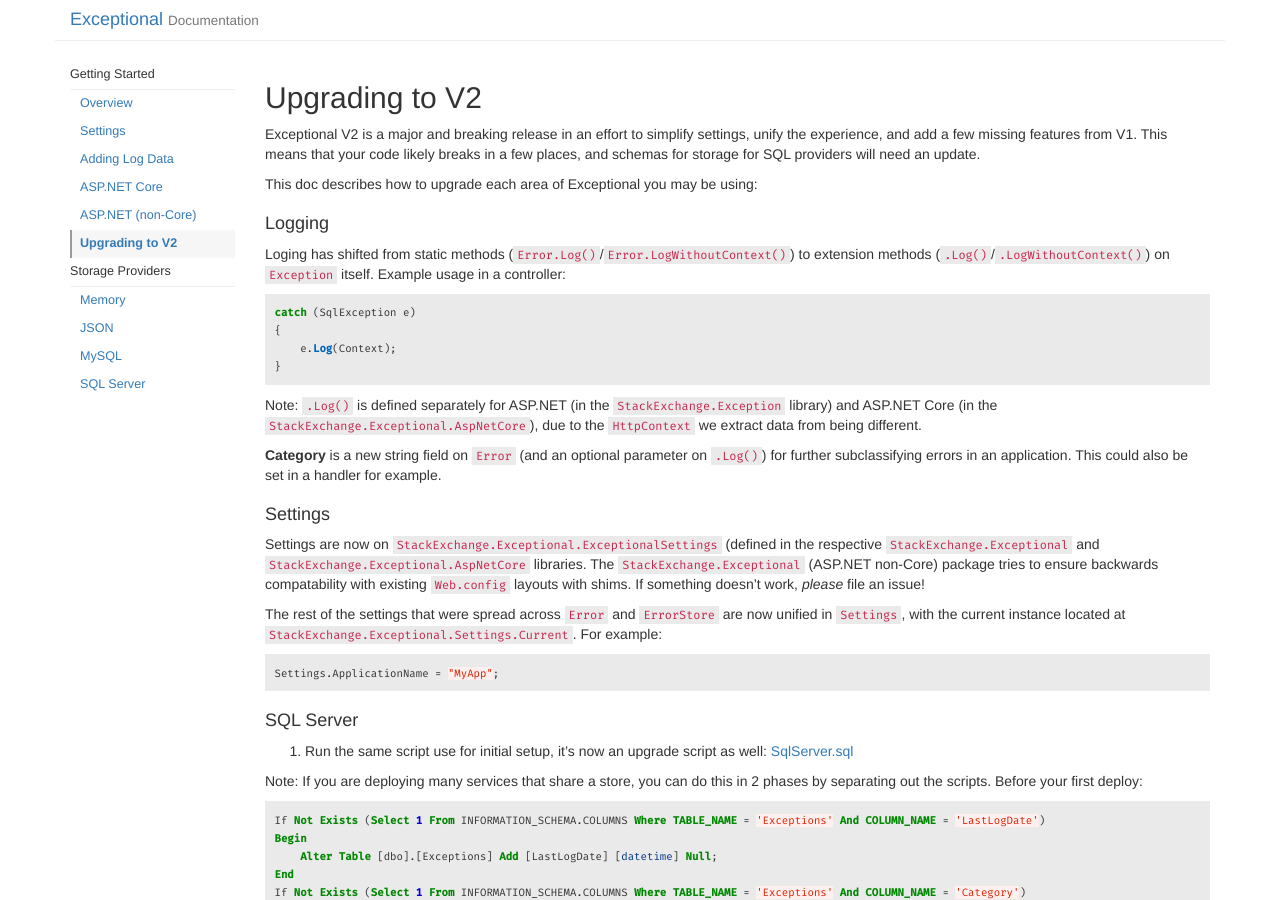
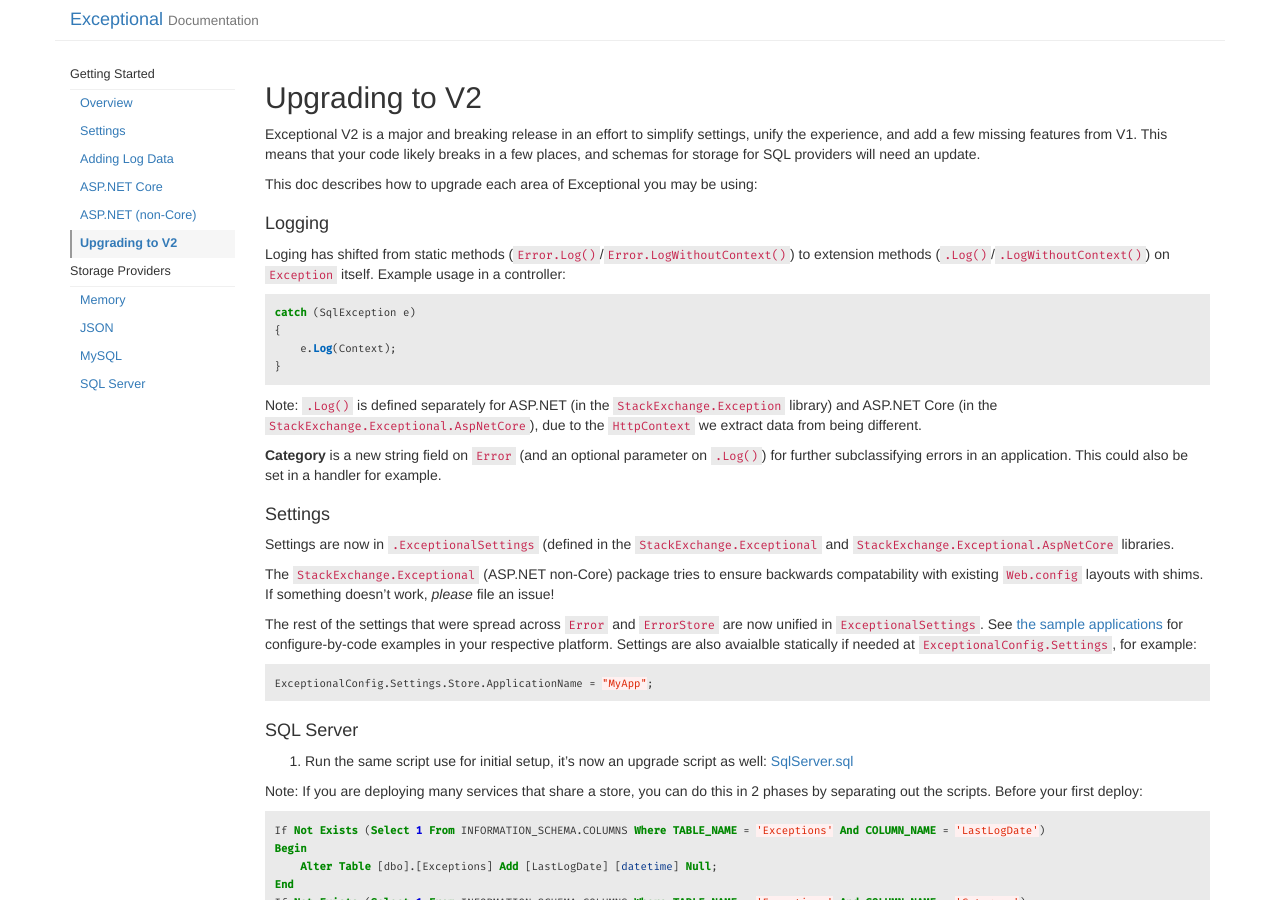
Before and after one commit to NickCraver/StackExchange.Exceptional, a Jekyll site: the page built from docs/UpgradeToV2.md, in a window 1280 px wide and 900 px high. Built offline with Jekyll 4.4.1, drawn with Linux system fonts in a browser that asks for light colours.

Commit message:
Doc and naming fixes

````diff
--- a/docs/UpgradeToV2.md
+++ b/docs/UpgradeToV2.md
@@ -22,11 +22,13 @@ Note: `.Log()` is defined separately for ASP.NET (in the `StackExchange.Exceptio
 **Category** is a new string field on `Error` (and an optional parameter on `.Log()`) for further subclassifying errors in an application. This could also be set in a handler for example.
 
 #### Settings
-Settings are now on `StackExchange.Exceptional.ExceptionalSettings` (defined in the respective `StackExchange.Exceptional` and `StackExchange.Exceptional.AspNetCore` libraries. The `StackExchange.Exceptional` (ASP.NET non-Core) package tries to ensure backwards compatability with existing `Web.config` layouts with shims. If something doesn't work, *please* file an issue!
+Settings are now in `.ExceptionalSettings` (defined in the `StackExchange.Exceptional` and `StackExchange.Exceptional.AspNetCore` libraries.
 
-The rest of the settings that were spread across `Error` and `ErrorStore` are now unified in `Settings`, with the current instance located at `StackExchange.Exceptional.Settings.Current`. For example:
+The `StackExchange.Exceptional` (ASP.NET non-Core) package tries to ensure backwards compatability with existing `Web.config` layouts with shims. If something doesn't work, *please* file an issue!
+
+The rest of the settings that were spread across `Error` and `ErrorStore` are now unified in `ExceptionalSettings`. See [the sample applications](https://github.com/NickCraver/StackExchange.Exceptional/tree/master/samples) for configure-by-code examples in your respective platform. Settings are also avaialble statically if needed at `ExceptionalConfig.Settings`, for example:
 ```c#
-Settings.ApplicationName = "MyApp";
+ExceptionalConfig.Settings.Store.ApplicationName = "MyApp";
 ```
 
 #### SQL Server
````
Also changed, not shown: 3 other files.
